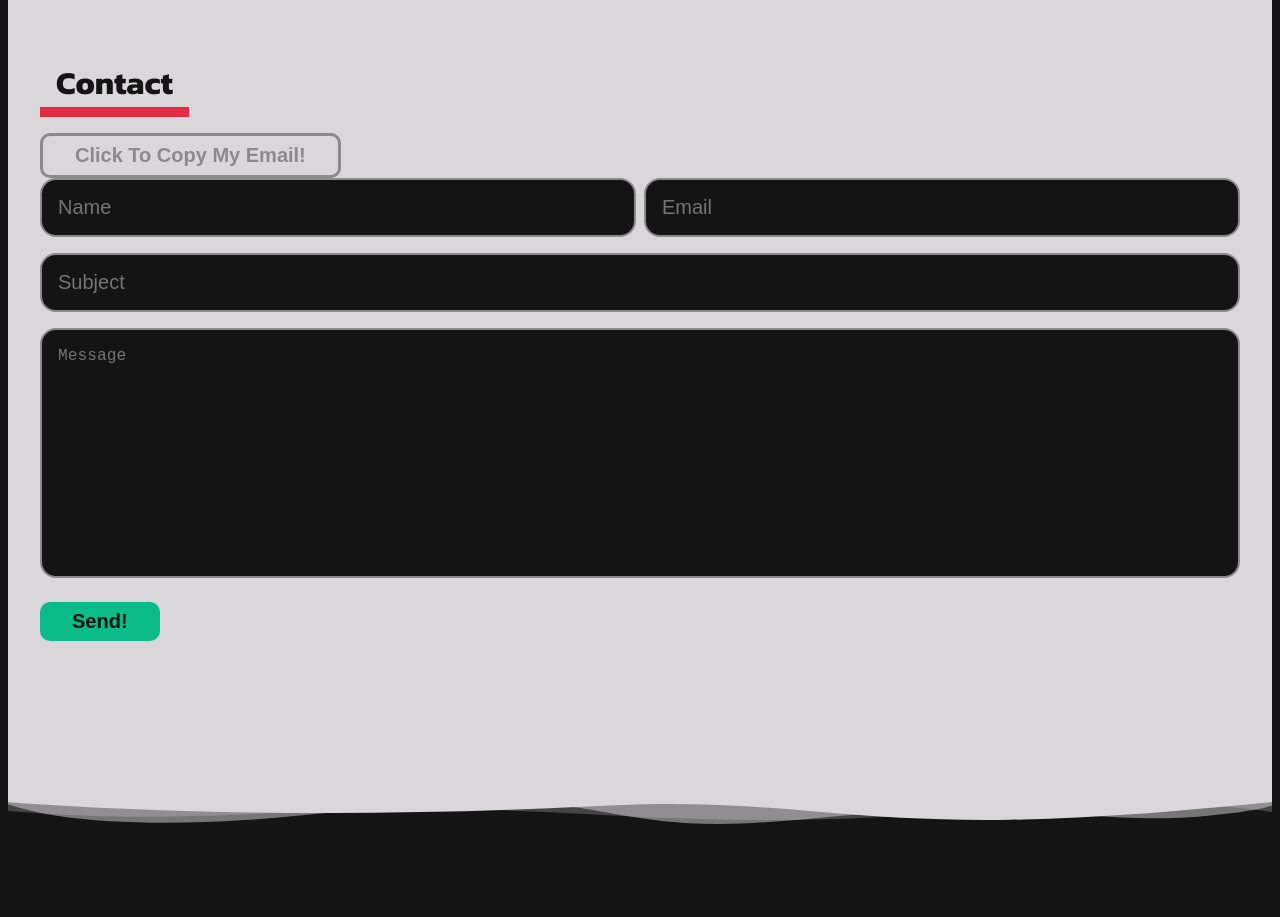
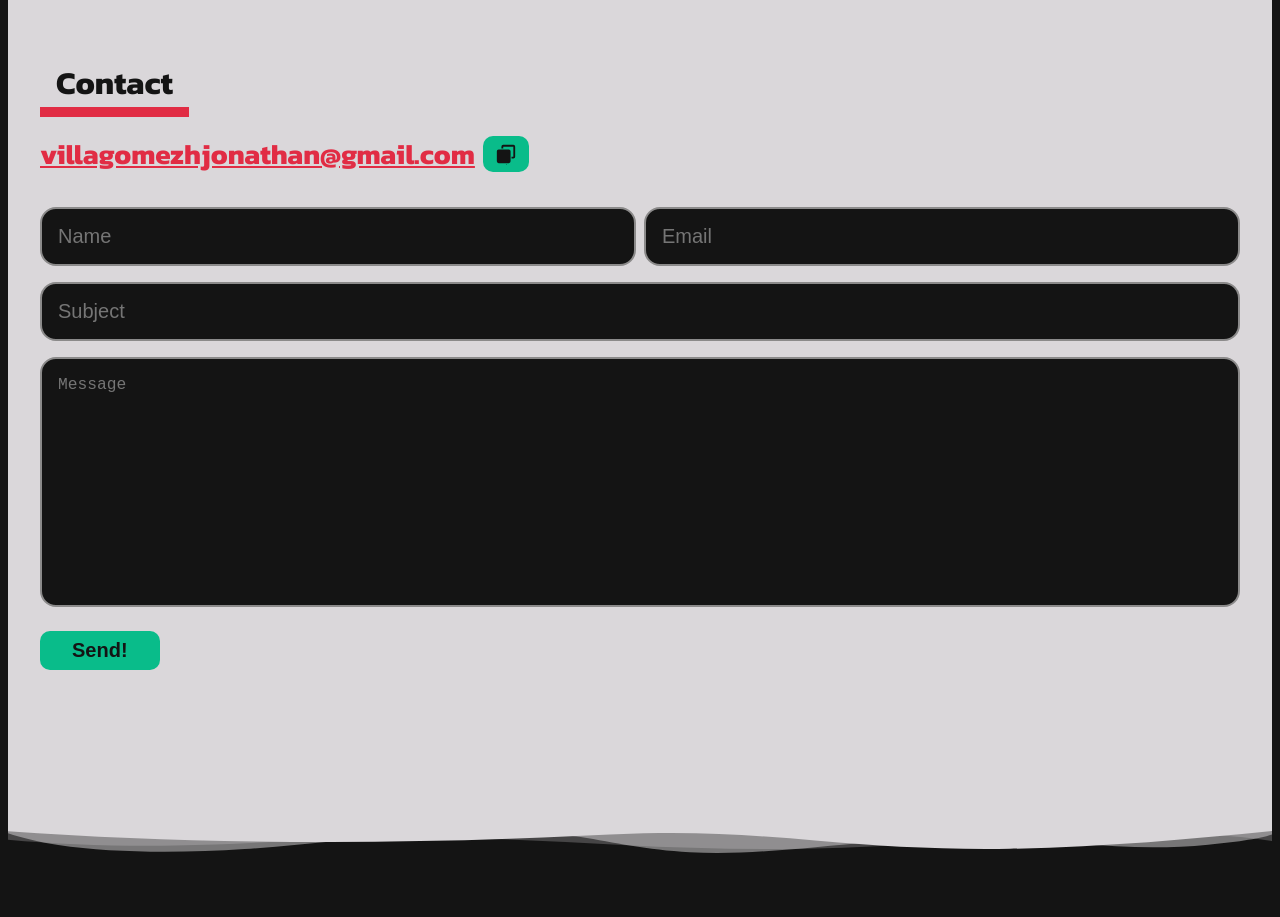
Before and after one commit to venoblin/personal-portfolio-frontend, a React (Create React App) app: page / in a window 1280 px wide. Shown: the part 3080-3997 px from the top of the page. Built offline with nearby package versions, Linux system fonts and the light colour scheme; no server answers.

Commit message:
worked on copy email functionality

```diff
--- a/src/components/sections/Contact.jsx
+++ b/src/components/sections/Contact.jsx
@@ -45,7 +45,19 @@ const Contact = () => {
 
       <div className="wrapper">
       <h2>Contact</h2>
-        <button className='btn hollow'>Click To Copy My Email!</button>
+        <div className='email'>
+          <h3>villagomezhjonathan@gmail.com</h3>
+
+          <button className='btn'>
+            <svg xmlns="http://www.w3.org/2000/svg" viewBox="0 0 24 24">
+              <g fillRule="evenodd">
+                <path d="m12.593 23.258l-.011.002l-.071.035l-.02.004l-.014-.004l-.071-.035q-.016-.005-.024.005l-.004.01l-.017.428l.005.02l.01.013l.104.074l.015.004l.012-.004l.104-.074l.012-.016l.004-.017l-.017-.427q-.004-.016-.017-.018m.265-.113l-.013.002l-.185.093l-.01.01l-.003.011l.018.43l.005.012l.008.007l.201.093q.019.005.029-.008l.004-.014l-.034-.614q-.005-.018-.02-.022m-.715.002a.02.02 0 0 0-.027.006l-.006.014l-.034.614q.001.018.017.024l.015-.002l.201-.093l.01-.008l.004-.011l.017-.43l-.003-.012l-.01-.01z"></path>
+                <path d="M9 2a2 2 0 0 0-2 2v2h2V4h11v11h-2v2h2a2 2 0 0 0 2-2V4a2 2 0 0 0-2-2zM4 7a2 2 0 0 0-2 2v11a2 2 0 0 0 2 2h11a2 2 0 0 0 2-2V9a2 2 0 0 0-2-2z"></path>
+              </g>
+            </svg>
+          </button>
+        </div>
+
         <form onSubmit={handleSubmit}>
           <div className="upper-form">
             <label htmlFor="name">Name</label>
--- a/src/styles/Contact.css
+++ b/src/styles/Contact.css
@@ -9,12 +9,34 @@
 .Contact .upper-form input:last-of-type {
   margin-left: 0.25rem;
 }
+.Contact .email {
+  width: -moz-fit-content;
+  width: fit-content;
+  display: flex;
+  align-items: center;
+}
+.Contact .email h3 {
+  margin-right: 0.5rem;
+}
+.Contact .email .btn {
+  margin-top: 0;
+  padding: 7px 12px;
+  display: flex;
+  justify-content: center;
+  align-items: center;
+}
+.Contact .email svg {
+  fill: #141414;
+  height: 22px;
+  width: 22px;
+}
 .Contact form {
   width: 100%;
   display: flex;
   flex-direction: column;
   z-index: 2;
   position: relative;
+  margin-top: 2rem;
 }
 .Contact form input, .Contact form textarea {
   margin-bottom: 1rem;
--- a/src/styles/Contact.scss
+++ b/src/styles/Contact.scss
@@ -16,12 +16,37 @@
     }
   }
 
+  .email {
+    width: fit-content;
+    display: flex;
+    align-items: center;
+
+    h3 {
+      margin-right: 0.5rem;
+    }
+
+    .btn {
+      margin-top: 0;
+      padding: 7px 12px;
+      display: flex;
+      justify-content: center;
+      align-items: center;
+    }
+
+    svg {
+      fill: $bgColor;
+      height: 22px;
+      width: 22px;
+    }
+  }
+
   form {
     width: 100%;
     display: flex;
     flex-direction: column;
     z-index: 2;
     position: relative;
+    margin-top: 2rem;
 
     input, textarea {
       margin-bottom: 1rem;
```
Also changed, not shown: src/components/sections/Home.jsx (+1 -6 lines), 1 other file (tests, documents, lock files or other folders).
